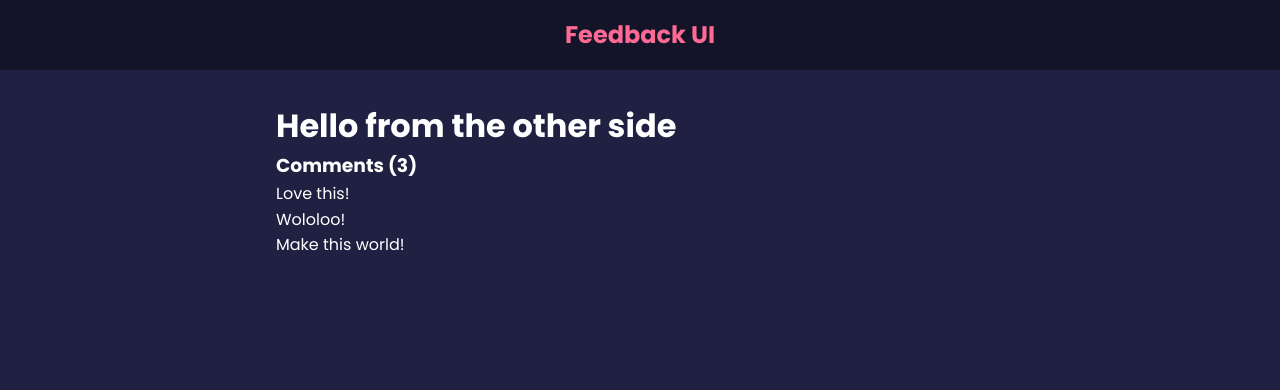
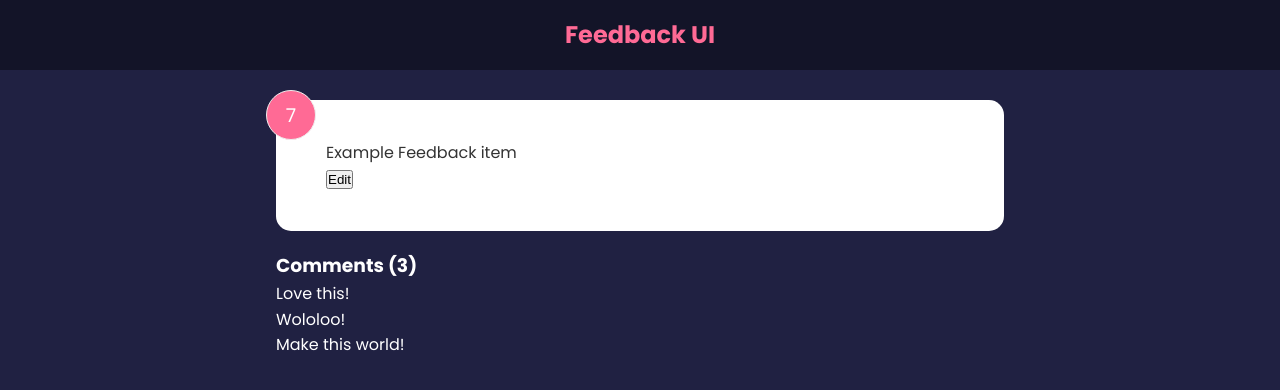
Before and after one commit to jesus1812s/feedback-app, a React (Create React App) app: page / in a window 1280 px wide. Shown: the top 390 px of the page. Built offline with nearby package versions, Linux system fonts and the light colour scheme.

Commit message:
new component

```diff
--- a/src/App.js
+++ b/src/App.js
@@ -1,4 +1,5 @@
 import Header from './components/Header';
+import FeedbackItem from './components/FeedbackItem';
 
 function App() {
   const comments = [
@@ -17,7 +18,7 @@ function App() {
     <>
       <Header />
       <div className="container">
-        <h1> Hello from the other side</h1>
+        <FeedbackItem />
         <div className="comments">
           <h3>Comments ({comments.length})</h3>
           <ul>
--- /dev/null
+++ b/src/components/FeedbackItem.jsx
@@ -0,0 +1,22 @@
+import { useState } from 'react';
+
+function FeedbackItem() {
+  const [rating, setRating] = useState(7);
+  const [text, setText] = useState('Example Feedback item');
+
+  const handleClick = () => {
+    setRating((prev) => {
+      return prev + 1;
+    });
+  };
+
+  return (
+    <div className="card">
+      <div className="num-display">{rating}</div>
+      <div className="text-display">{text}</div>
+      <button onClick={handleClick}>Edit</button>
+    </div>
+  );
+}
+
+export default FeedbackItem;
```
